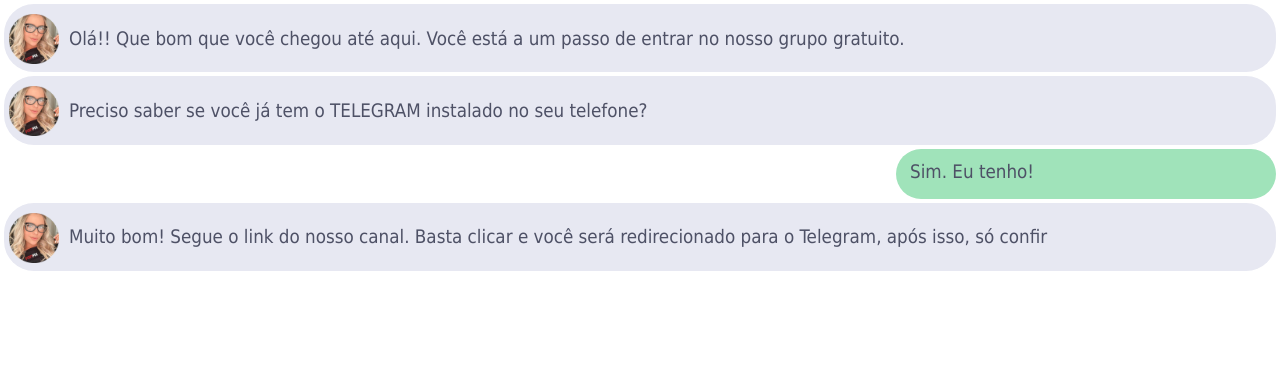
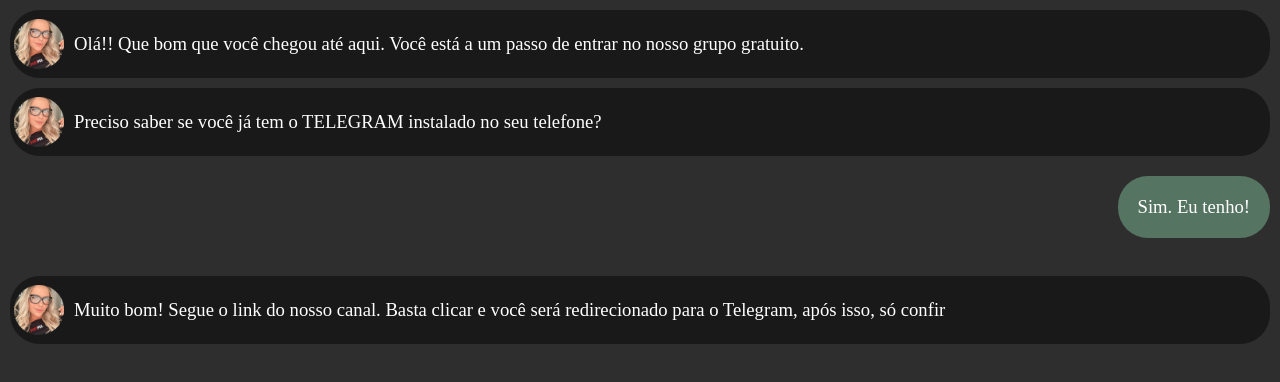
Before and after one commit to lucaspasseri07/botcamilamarquesroleta, a plain HTML site: page index.html in a window 1280 px wide. Both pictures are taken after a click on the button "Sim. Eu tenho!". Drawn offline with Linux system fonts and the light colour scheme; a web font is replaced by a local one.

Commit message:
Modificações no layout

```diff
--- a/index.html
+++ b/index.html
@@ -6,26 +6,19 @@
         <meta charset="utf-8">
         <meta name="viewport" content="width=device-width, initial-scale=1.0">
 
-        <!-- Google Tag Manager -->
         <script>(function(w,d,s,l,i){w[l]=w[l]||[];w[l].push({'gtm.start':
         new Date().getTime(),event:'gtm.js'});var f=d.getElementsByTagName(s)[0],
         j=d.createElement(s),dl=l!='dataLayer'?'&l='+l:'';j.async=true;j.src=
         'https://www.googletagmanager.com/gtm.js?id=%27+i+dl;f.parentNode.insertBefore(j,f);
         })(window,document,'script','dataLayer','GTM-K27XXK9');</script>
-        <!-- End Google Tag Manager -->
+
+
     </head>
     <body>
         <div id="chatbox">
         </div>
 
         <script>ola()</script>
-        <style>
-            body {
-                padding: 0px;
-                margin: 0px;
-                background-color: white;
-            }
-        </style>
         <noscript><iframe src="https://www.googletagmanager.com/ns.html?id=GTM-K27XXK9" height="0" width="0" style="display:none;visibility:hidden"></iframe></noscript>
     </body>
 </html>
--- a/style.css
+++ b/style.css
@@ -1,54 +1,58 @@
-#chat-text {
-    color: black;
-    background-color: #e7e8f2;
-    padding: 5px;
-    margin: 4px;
-    border-radius: 30px;
-    min-height: 50px;
-
-    animation: slide 0.5s forwards;
-    animation-delay: 2s;
+@font-face {
+  font-family: abzuka;
+  src: url(fonts\Azbuka.ttf);
 }
 
-@-webkit-keyframes slide {
-  100% { left: 0; }
+body {
+  padding: 0px;
+  margin: 0px;
+  background-color: #2e2e2e;
 }
 
-@keyframes slide {
-  100% { left: 0; }
+#chat-text {
+    color: white;
+    background-color: #191919;
+    padding: 4px;
+    margin: 10px;
+    border-radius: 30px;
+    min-height: 60px;
+    overflow: hidden;
 }
 
-#chat-user-text{
-    background-color: #a0e3ba;
-    margin: 4px;
-    border-radius: 25px;
-    min-height: 50px;
-    margin-left: 70%;
+#chat-user-text {
+    margin: 30px;
+    border-radius: 30px;
+    min-height: 60px;
 }
 
 #chat-user-text p{
+    margin: 30px;
+    padding: 20px;
+    border-radius: 30px;
+    background-color: #567462;
     position: absolute;
     margin-left: 14px;
-    margin-top: 12px;
-    color: #4e5166;
-    font-family: tahoma;
+    margin-top: -10px;
+    color: white;
+    font-family: abzuka;
     font-size: 14pt;
+    right: -20px;
 
 }
 
 #chat-text a{
   position: absolute;
   margin-left: 60px;
-  margin-top: 13px;
-  color: #6476A3;
-  font-family: tahoma;
+  margin-top: 17px;
+  color: white;
+  font-family: abzuka;
   font-size: 14pt;
 }
 
 #chat-text p {
     margin-left: 60px;
-    color: #4e5166;
-    font-family: tahoma;
+    color: white;
+    font-family: abzuka;
     font-size: 14pt;
 }
 
@@ -59,11 +63,12 @@
 }
 
 #user-bt{
+    color: white;
     border: 0px;
     cursor: pointer;
-    font-family: tahoma;
+    font-family: abzuka;
     font-size: 14px;
-    background-color: #a0e3ba;
+    background-color: #181818;
     padding: 10px;
     margin-left: 10px;
     width: 120px;
@@ -72,15 +77,16 @@
 }
 
 #user-bt:hover {
-    background-color: #91d9ad;
+    background-color: #0d0d0d;
 }
 
 #bot-bt {
+    color: white;
     border: 0px;
     cursor: pointer;
-    font-family: tahoma;
+    font-family: abzuka;
     font-size: 14px;
-    background-color: #0088cc;
+    background-color: #181818;
     padding: 10px;
     margin-left: 10px;
     border-radius: 30px;
@@ -89,7 +95,7 @@
 
 
 #bot-bt:hover{
-    background-color: #006ecc;
+    background-color: #0d0d0d;
 }
 
 #question {
```
Also changed, not shown: bot.js (line endings or trailing spaces), fonts/Azbuka.ttf (added).
